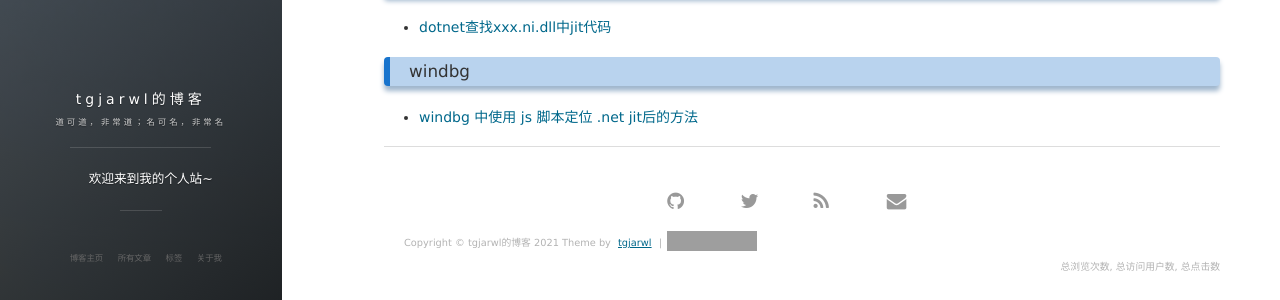
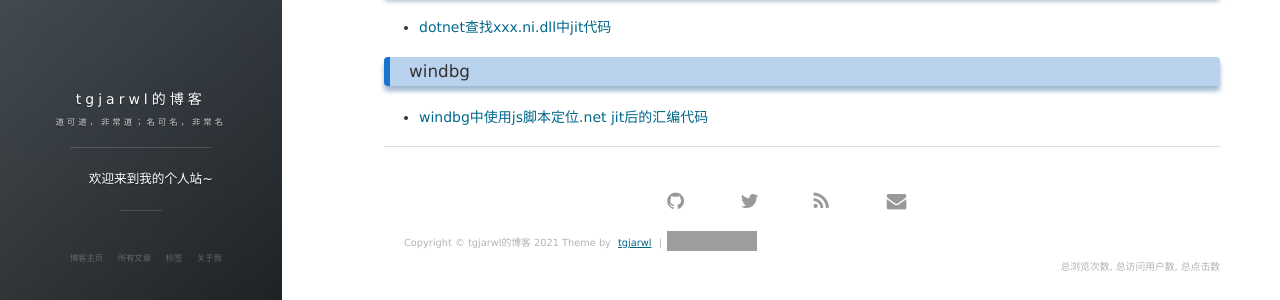
Before and after one commit to tgjarwl/tgjarwl.github.io, a Jekyll site: the page built from tags.html, in a window 1280 px wide. Shown: the part 277-577 px from the top of the page. Built offline with Jekyll 4.4.1, drawn with Linux system fonts in a browser that asks for light colours; nearby versions of some CDN libraries; comment, search, counter and statistics services are not loaded; grey boxes are pictures that could not be loaded.

Commit message:
Update 2021-04-28-windbg-js.md

```diff
--- a/_posts/2021-04-28-windbg-js.md
+++ b/_posts/2021-04-28-windbg-js.md
@@ -1,6 +1,6 @@
 ---
 layout: post
-title: windbg 中使用 js 脚本定位 .net jit后的方法
+title: windbg中使用js脚本定位.net jit后的汇编代码
 date: 2021-04-28
 tags: windbg
 ---
```
